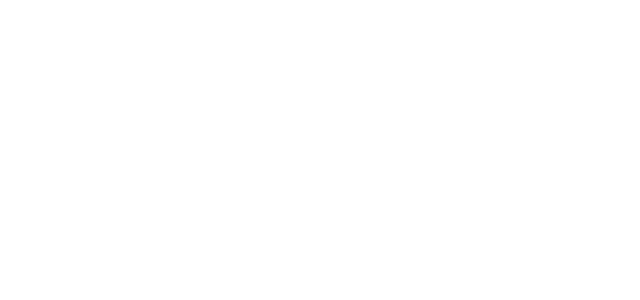
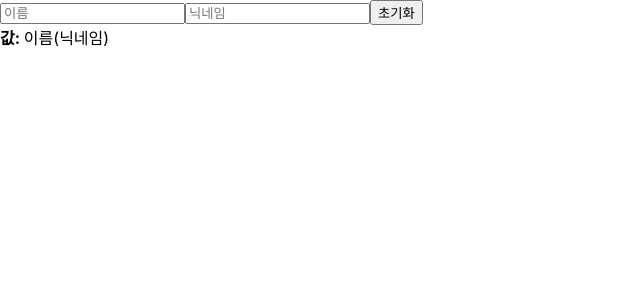
Before and after one commit to iiolo/TIL, a React (Create React App) app: page / in a window 1280 px wide. Shown: the top 300 px of the page, without its empty margins (0-640 px from the left). Built offline with nearby package versions, Linux system fonts and the light colour scheme.

Commit message:
input 상태 관리하기

```diff
--- a/src/App.js
+++ b/src/App.js
@@ -1,5 +1,5 @@
 import React from 'react';
-import inputSample from './inputSample';
+import InputSample from './inputSample';
 // import Counter from './Counter';
 // import Hello from './Hello';
 // import './App.css';
@@ -8,9 +8,9 @@
 
 function App() {
   return (
-    // <Counter />
+   <InputSample/>
 
-    <inputSample />
+
   )
 }
 
--- a/src/inputSample.js
+++ b/src/inputSample.js
@@ -1,18 +1,39 @@
-import React from "react";
+import React, { useState } from 'react';
 
-function inputSample() {
+function InputSample() {
+
+    const [text, setText] = useState('');
+
+    // 수정 이벤트 발생시 그 내용이 이벤트 객체(e)를 parameter로 받아와서 사용할 수 있게 함
+    const onChange = (e) => {
+        //console.log(e.target);//이벤트가 발생한 DOM(정보)를 가지고 있음
+        //console.log(e.targat.value);//이벤트가 발생한 DOM(정보)의 값을 가지고 있음, 현재 input이 가지고 있는 값
+
+        // setText(e.target.value);
+
+    };
+
+    const onReset = () => {
+        // setText('');
+    };
+
     return (
         <div>
-            <input />
-            <button>초기화</button>
+
+            {/*<input onChange={onChange} value={text}/>*/}{/*value값을 설정해줘야 나중에 초기화 버튼을 눌러 input을 바꿨을 때도 input에 있는 값이 비워지게 됨 */}
+            <input placeholder="이름" />
+            <input placeholder="닉네임" />
+
+            <button onClick={onReset}>초기화</button>
 
             <div>
                 <b>값: </b>
-                어쩌고 저쩌고..
+                {/* {text} */}
+                이름(닉네임)
             </div>
         </div>
 
 
     )
 }
-export default inputSample;
+export default InputSample;
```
